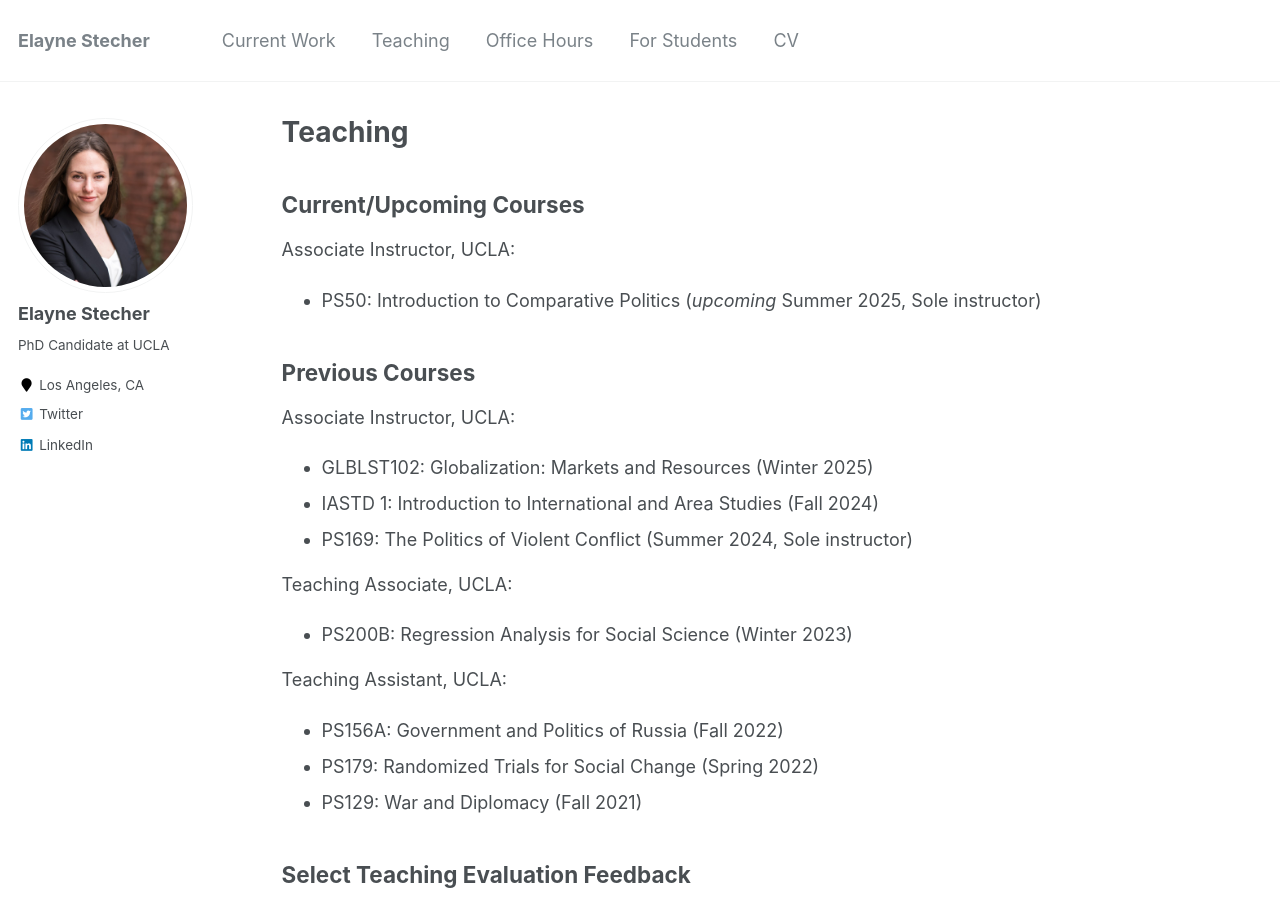
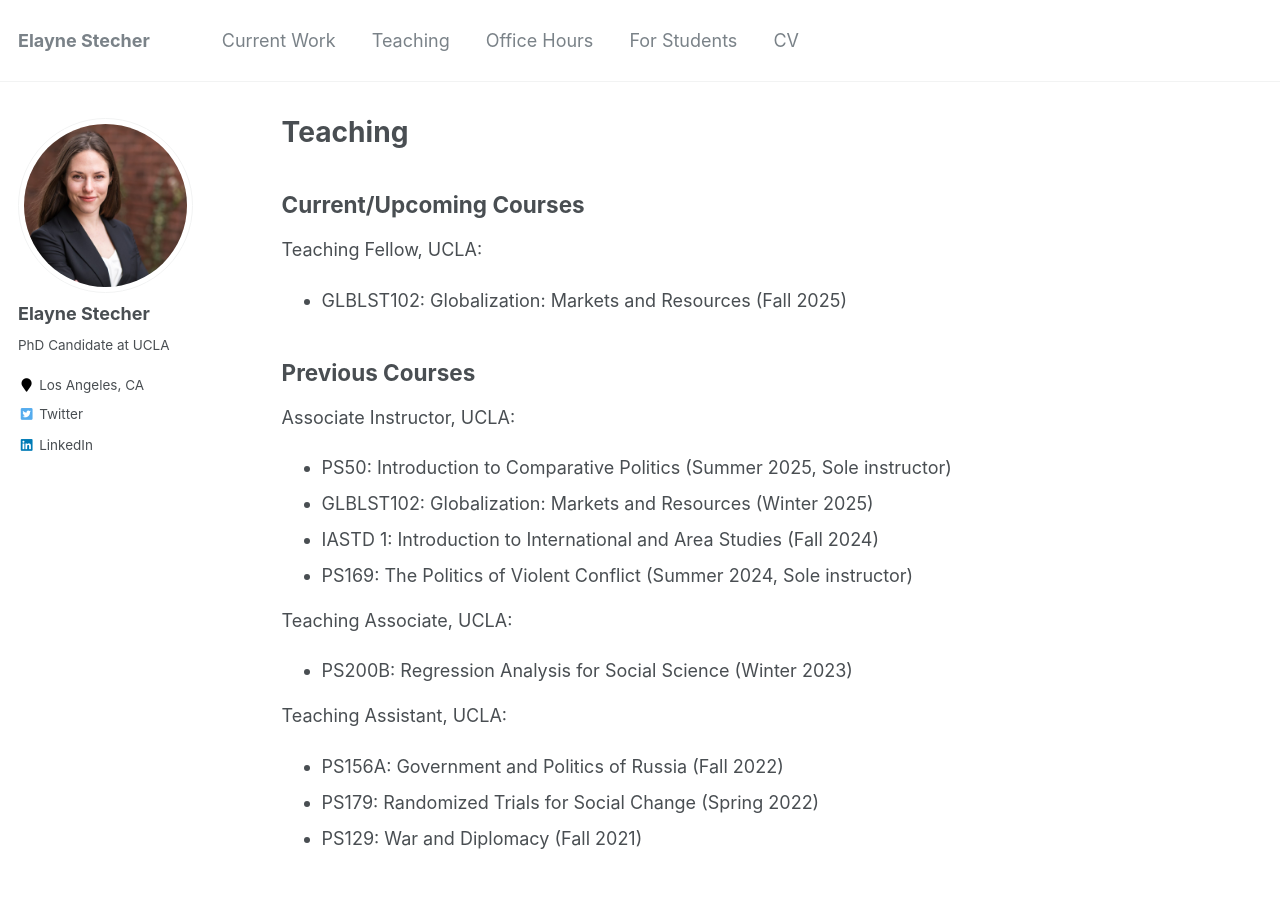
Before and after one commit to estech01/estech01.github.io, a Jekyll site: the page built from _pages/teaching.md, in a window 1280 px wide and 900 px high. Built offline with Jekyll 4.4.1, drawn with Linux system fonts in a browser that asks for light colours.

Commit message:
Update teaching.md

```diff
--- a/_pages/teaching.md
+++ b/_pages/teaching.md
@@ -7,12 +7,13 @@ author_profile: true
 
 ## Current/Upcoming Courses
 
-Associate Instructor, UCLA:
-- PS50: Introduction to Comparative Politics (_upcoming_ Summer 2025, Sole instructor)
+Teaching Fellow, UCLA:
+- GLBLST102: Globalization: Markets and Resources (Fall 2025)
 
 ## Previous Courses
 
 Associate Instructor, UCLA:
+- PS50: Introduction to Comparative Politics (Summer 2025, Sole instructor)
 - GLBLST102: Globalization: Markets and Resources (Winter 2025)
 - IASTD 1: Introduction to International and Area Studies (Fall 2024)
 - PS169: The Politics of Violent Conflict (Summer 2024, Sole instructor)
```
